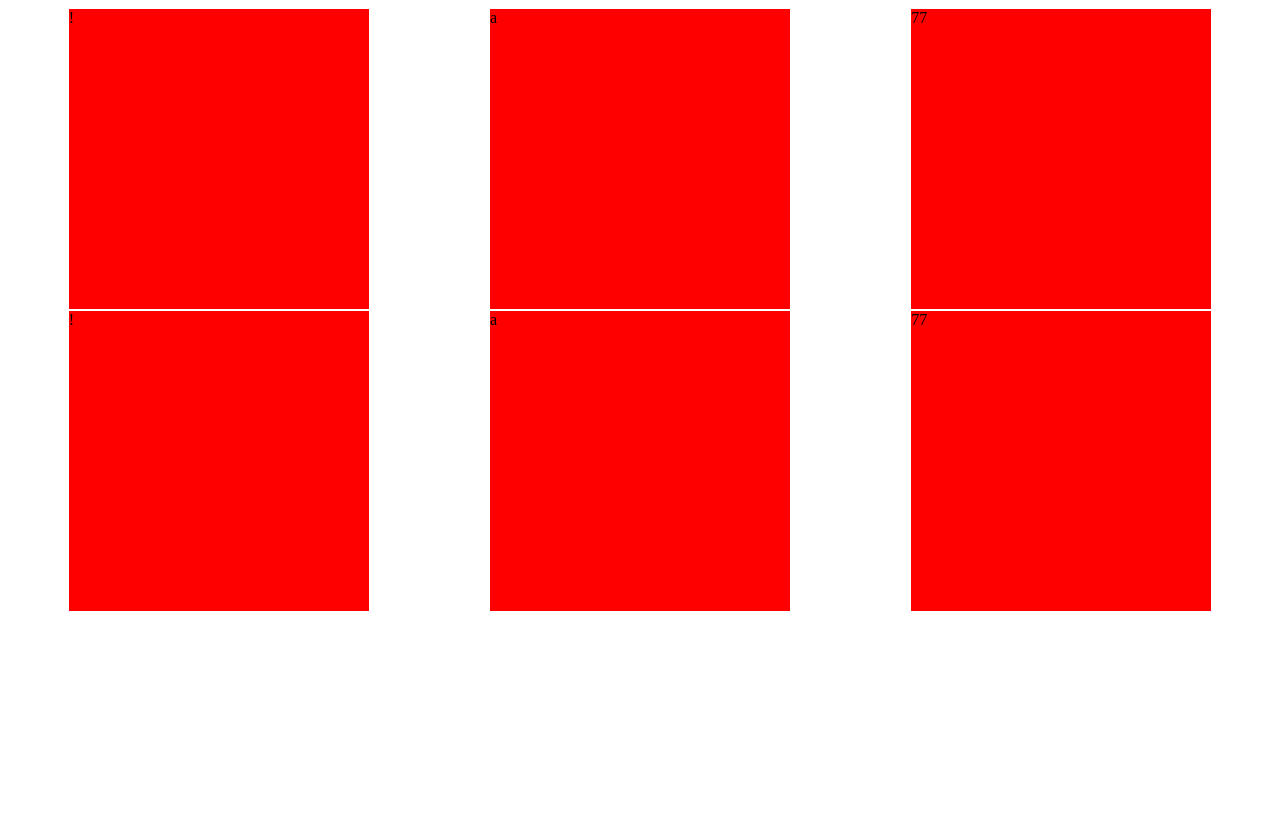
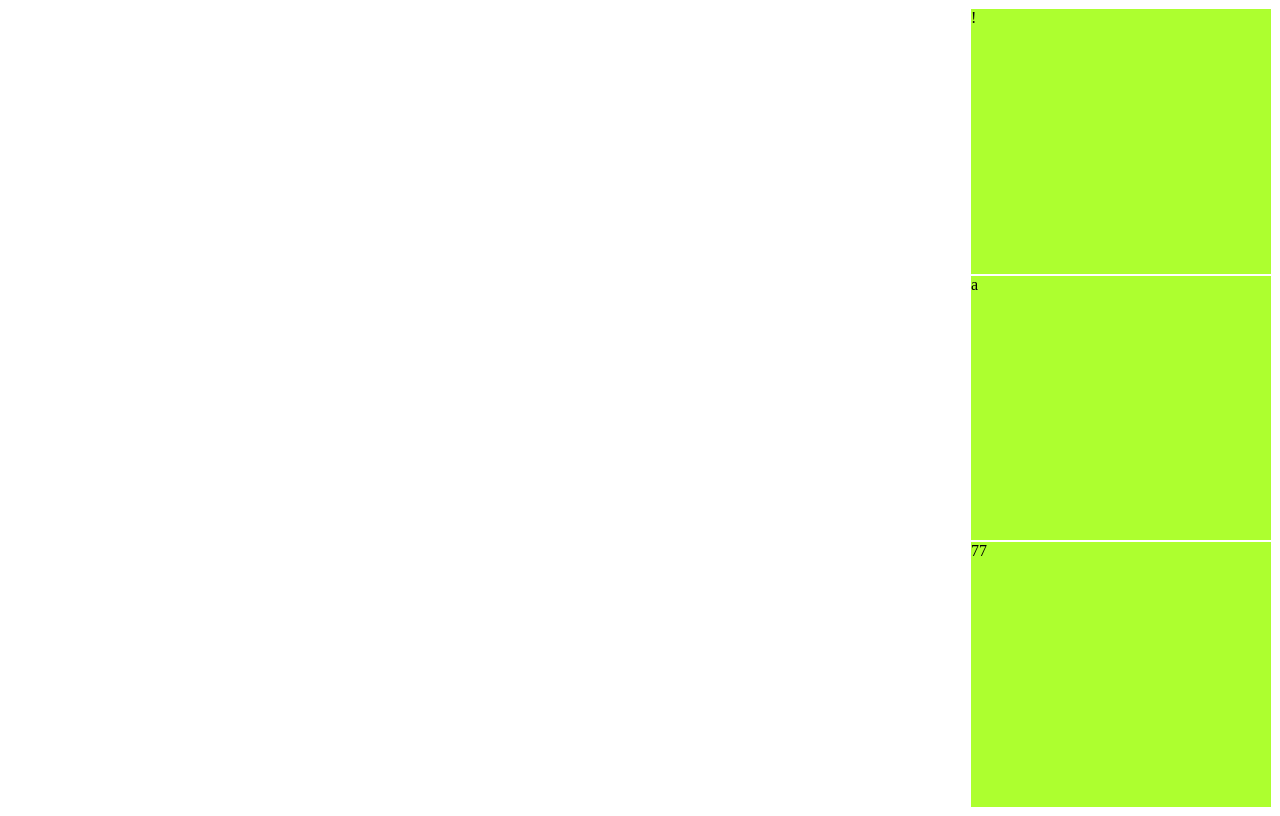
Before and after one commit to callmedevmomo/css-master, a plain HTML site: page flexbox.html in a window 1280 px wide. Drawn offline with Linux system fonts and the light colour scheme.

Commit message:
Main Axis and Cross Axis with flex-directions

```diff
--- a/flexbox.html
+++ b/flexbox.html
@@ -9,12 +9,17 @@
       /* flex-container(옵션 명령) && flex-items (옵션 적용) 직접 종속관계 */
       .father {
         display: flex;
-        justify-content: space-around;
+        flex-direction: column; /* <--> row */
+        justify-content: center;
+        align-items: flex-end; /* 덩어리로 생각 */
+        height: 100vh;
+        /* option 적용시 :width && height 충분한 간격 확보 필요 */
+        /*(fliex-direction:row --> main axis는 justify-content부분, cross axis 는 align-items부분) *column --> reverse ** */
       }
       .box {
         width: 300px;
         height: 300px;
-        background-color: red;
+        background-color: greenyellow;
         border: 1px solid white;
       }
     </style>
@@ -25,10 +30,5 @@
       <div class="box">a</div>
       <div class="box">77</div>
     </div>
-    <div class="father">
-      <div class="box">!</div>
-      <div class="box">a</div>
-      <div class="box">77</div>
-    </div>
   </body>
 </html>
```
